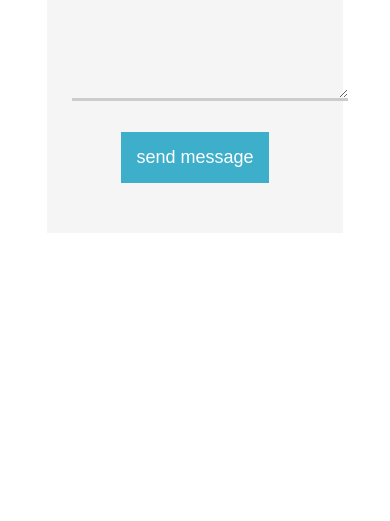
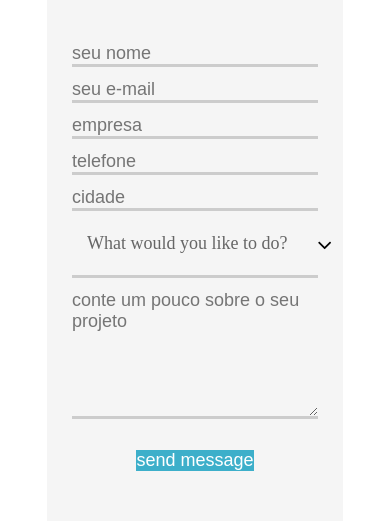
Before and after one commit to AndrewSLentz/bubb-proj, a plain HTML site: page index.html in a window 390 px wide. Shown: the part 598-1119 px from the top of the page. Before the commit the page ends 844 px from the top, so only its background shows below. Drawn offline with Linux system fonts and the light colour scheme.

Commit message:
made form at bottom organize in one collumn on mobile, stopped form input lines from breaking the side of their container, added space between nav bar and form

```diff
--- a/src/index.css
+++ b/src/index.css
@@ -248,6 +248,15 @@ button:focus, input:focus, select:focus, textarea:focus {
   box-sizing: border-box;
 }
 
+@media (max-width: 900px) {
+  .form-horizontal .form-group {
+    width: 100%;
+  }
+  button, input, select, textarea {
+  padding: 0;
+  }
+}
+
 div.select-skin {
   height: 52px;
 }
@@ -306,3 +315,7 @@ form {
 .btn.btn-blue:hover {
   background:#3498B1
 }
+
+section > .container {
+  padding-top: 300px;
+}
```
